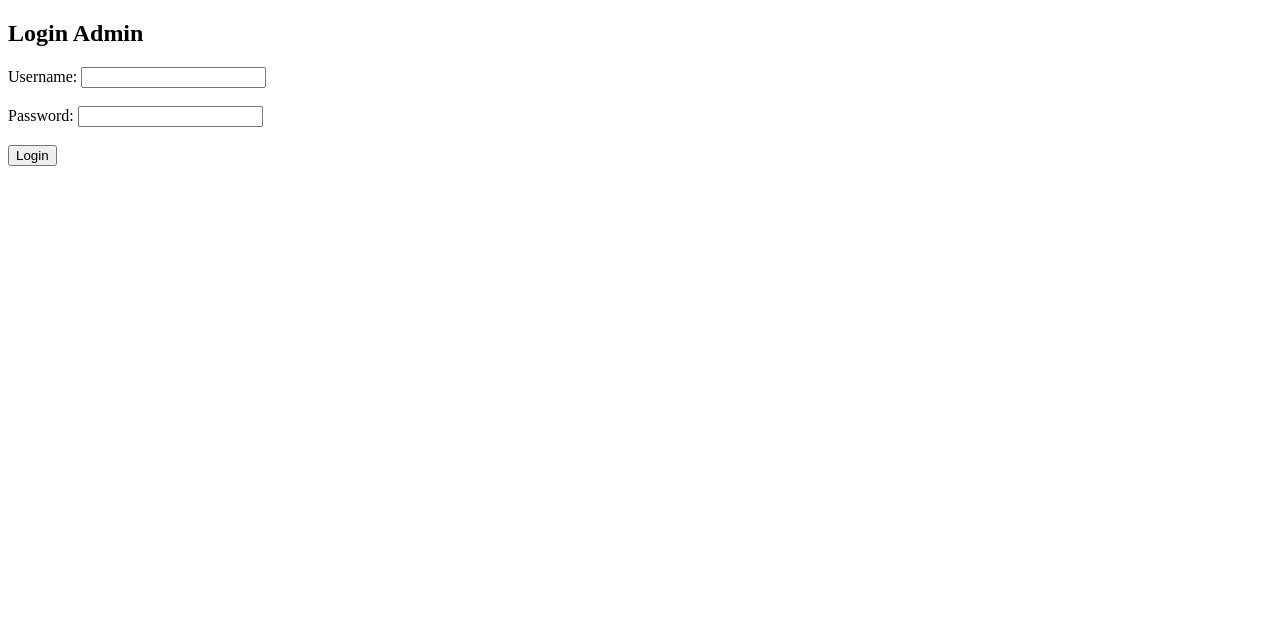
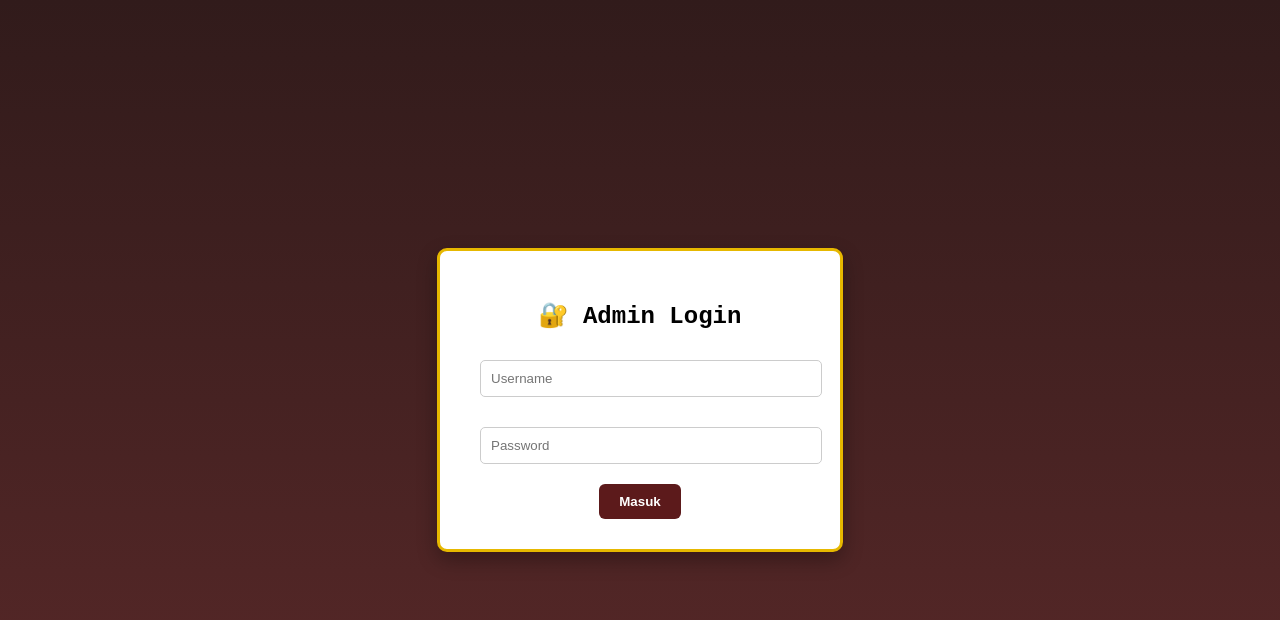
Before and after one commit to gstik/Asistensi, a PHP site: page /login.php in a window 1280 px wide. Shown: the top 620 px of the page. Run offline with PHP 8.4, Linux system fonts and the light colour scheme.

Commit message:
Update login.php

```diff
--- a/kripto 9/login.php
+++ b/kripto 9/login.php
@@ -1,9 +1,8 @@
 <?php
 session_start();
 
-// Ganti dengan username dan password admin kamu sendiri
-$admin_user = "admin";
-$admin_pass = "kriptografi";
+$admin_user = "kurapixel";
+$admin_pass = "cryforme";
 
 if ($_SERVER["REQUEST_METHOD"] === "POST") {
     $user = $_POST['username'] ?? '';
@@ -14,22 +13,71 @@ if ($_SERVER["REQUEST_METHOD"] === "POST") {
         header("Location: leaderboard.php");
         exit();
     } else {
-        $error = "Username atau password salah!";
+        $error = "❌ Username atau password salah.";
     }
 }
 ?>
 <!DOCTYPE html>
-<html>
+<html lang="id">
 <head>
-  <title>Login Admin</title>
+  <meta charset="UTF-8">
+  <title>🔐 Login Admin Kriptografi</title>
+  <style>
+    body {
+      font-family: 'Courier New', monospace;
+      background: linear-gradient(to bottom, #311b1b, #5b2929);
+      color: #fdf5d3;
+      display: flex;
+      justify-content: center;
+      align-items: center;
+      height: 100vh;
+      margin: 0;
+    }
+    .login-box {
+      background-color: #fff;
+      color: #000;
+      padding: 30px 40px;
+      border-radius: 10px;
+      border: 3px solid #e6b800;
+      box-shadow: 0 8px 20px rgba(0,0,0,0.3);
+      text-align: center;
+      width: 320px;
+    }
+    input[type="text"], input[type="password"] {
+      width: 100%;
+      padding: 10px;
+      margin-top: 10px;
+      margin-bottom: 20px;
+      border: 1px solid #ccc;
+      border-radius: 5px;
+    }
+    button {
+      background-color: #5c1a1b;
+      color: white;
+      padding: 10px 20px;
+      border: none;
+      font-weight: bold;
+      border-radius: 6px;
+      cursor: pointer;
+    }
+    .error {
+      color: #c0392b;
+      font-size: 0.9em;
+      margin-bottom: 10px;
+    }
+  </style>
 </head>
 <body>
-  <h2>Login Admin</h2>
-  <?php if (isset($error)) echo "<p style='color:red;'>$error</p>"; ?>
-  <form method="post">
-    Username: <input type="text" name="username" required><br><br>
-    Password: <input type="password" name="password" required><br><br>
-    <button type="submit">Login</button>
-  </form>
+
+  <div class="login-box">
+    <h2>🔐 Admin Login</h2>
+    <?php if (isset($error)) echo "<p class='error'>$error</p>"; ?>
+    <form method="post">
+      <input type="text" name="username" placeholder="Username" required>
+      <input type="password" name="password" placeholder="Password" required>
+      <button type="submit">Masuk</button>
+    </form>
+  </div>
+
 </body>
 </html>
```
